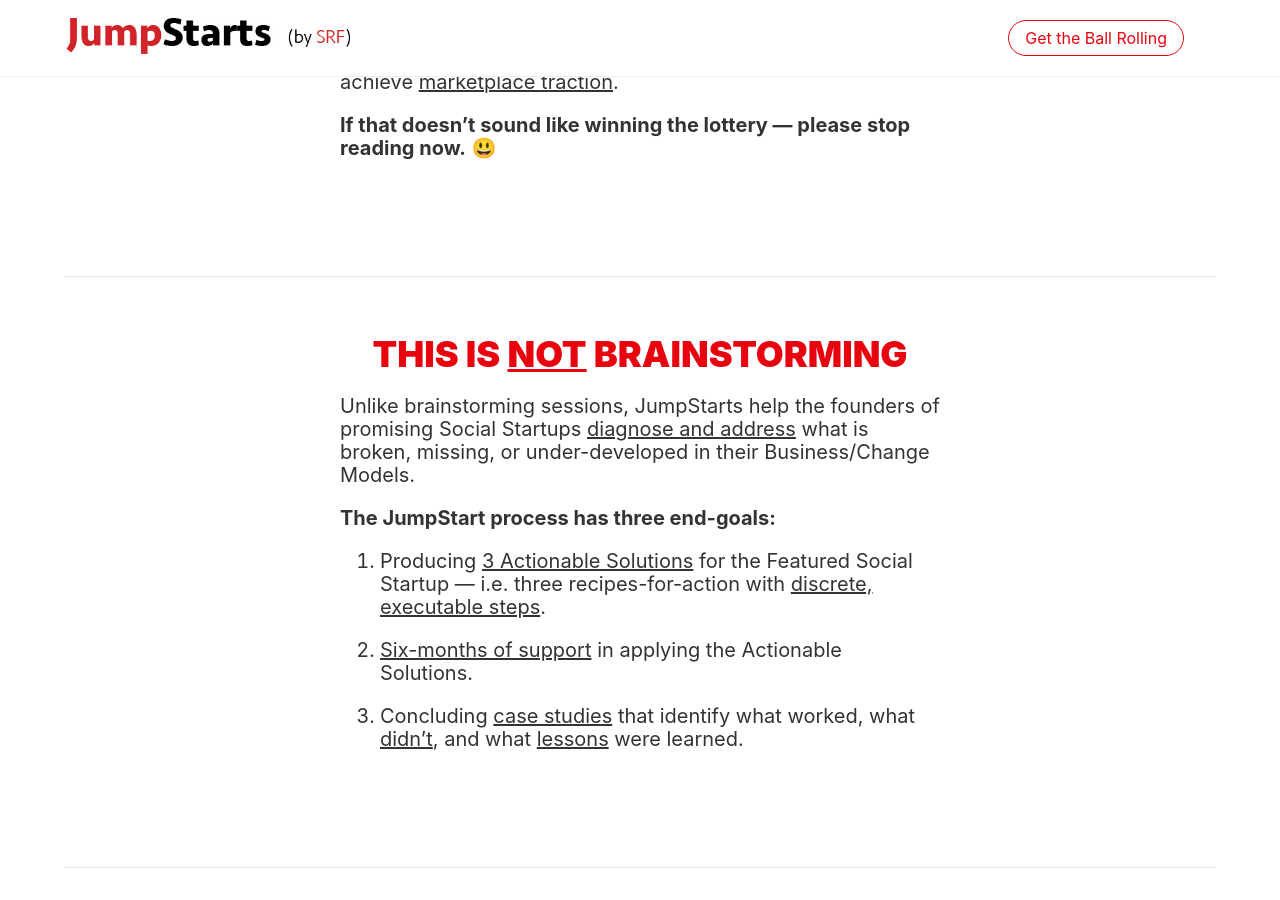
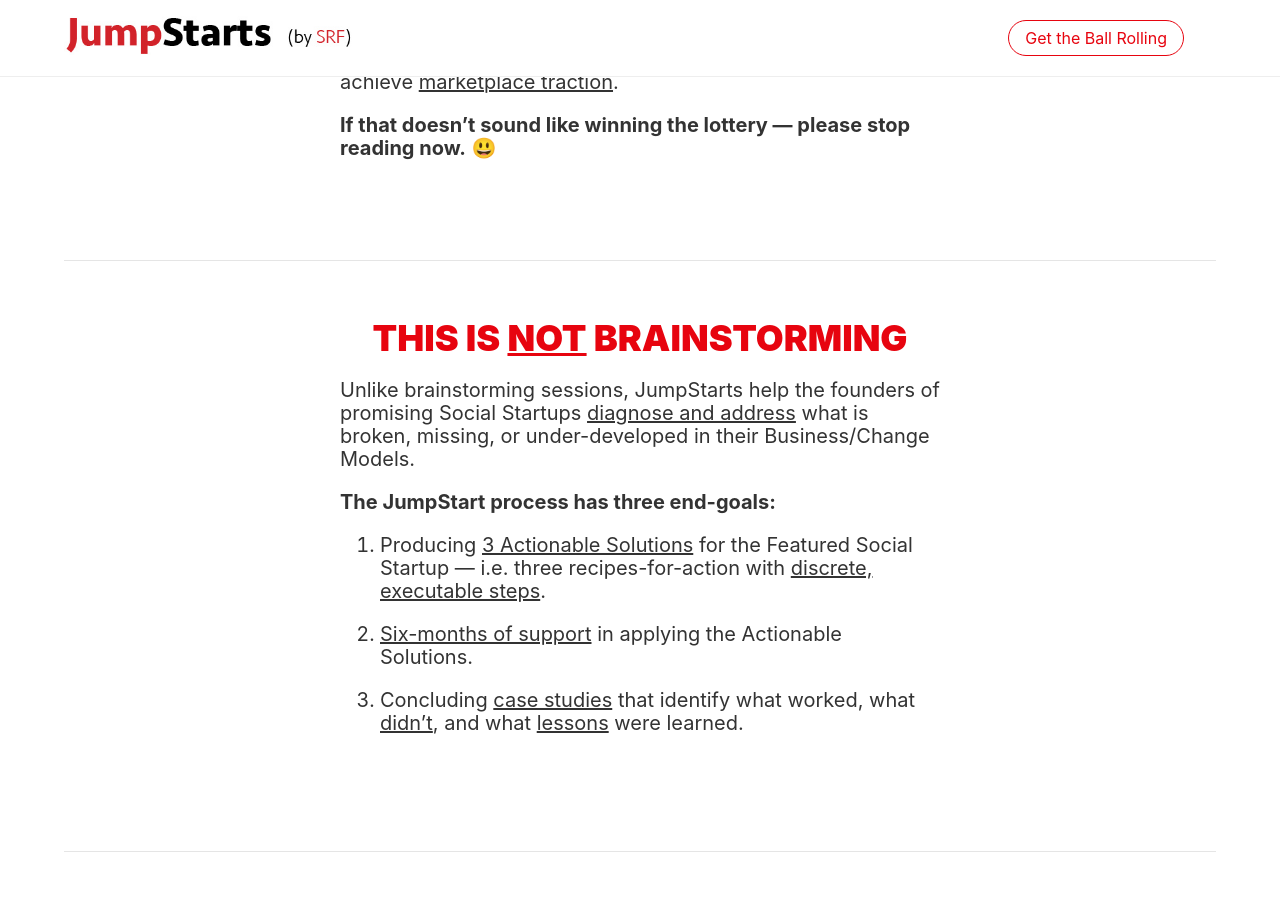
Before and after one commit to aaronergreen/jumpstarts, a Jekyll site: the page built from index.html, in a window 1280 px wide and 900 px high, scrolled down 928 px. Built offline with Jekyll 4.4.1, drawn with Linux system fonts in a browser that asks for light colours.

Commit message:
white space 2

```diff
--- a/_layouts/home.html
+++ b/_layouts/home.html
@@ -11,7 +11,7 @@
 
   {% assign data = site.about | sort: 'order' %}
   {% for object in data  %}
-    <div id="{{ object.slug }}" class="{% if forloop.index == 1  %}pb4 {% else  %}pv4 {% endif %}bb b--black-10 cf">
+    <div id="{{ object.slug }}" class="{% if forloop.index == 1  %}pb3 {% else  %}pv4 {% endif %}bb b--black-10 cf">
       <div class="tc pb5">
         <h1 class="f2 fw9 mb0 dark-red ttu">
           {{ object.title | markdownify | remove: '<p>' | remove: '</p>'  }}
```
